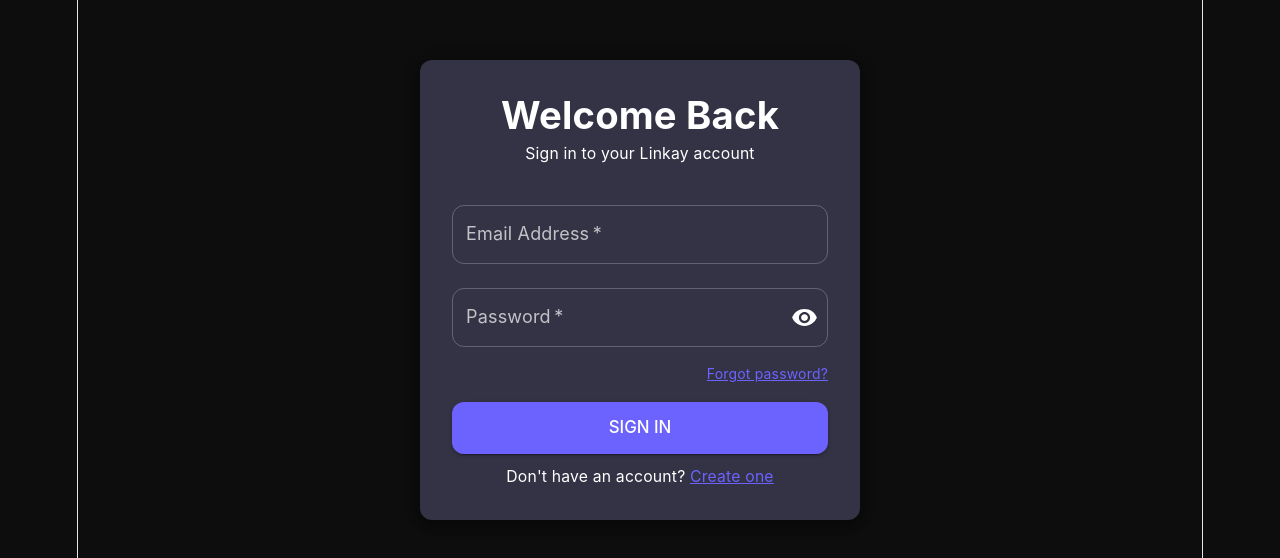
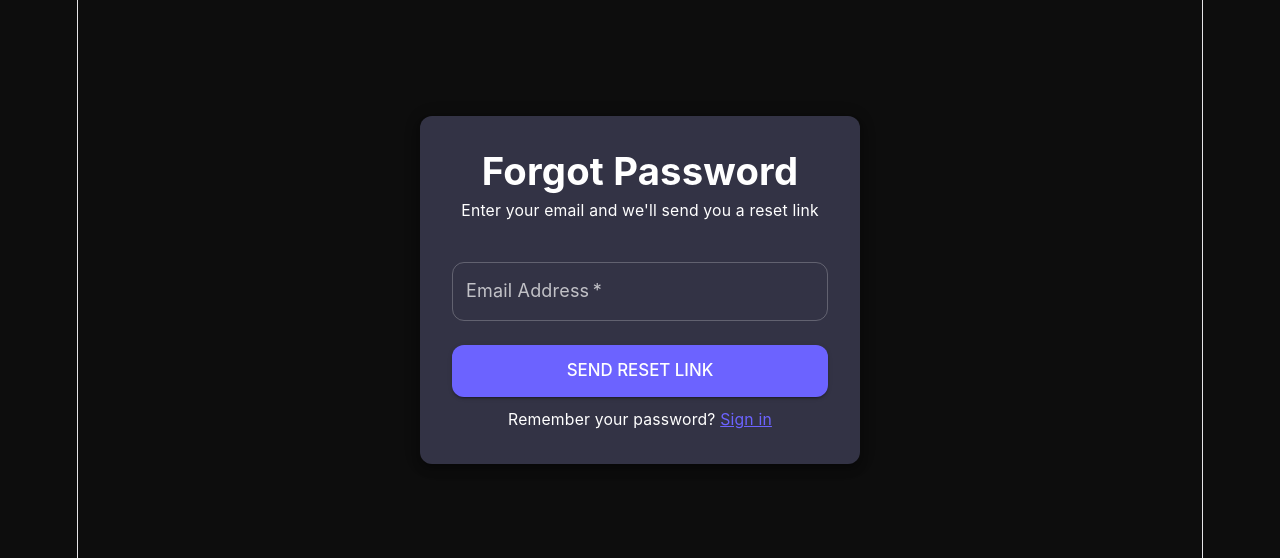
Before and after one commit to sridharjeyakumar/linkay-ui, a React (Vite) app: page /forgot-password in a window 1280 px wide. Before the commit this address led to /login. Shown: the part 110-668 px from the top of the page. Built offline with nearby package versions, Linux system fonts and the light colour scheme; no server answers.

Commit message:
implement the forgot password

```diff
--- /dev/null
+++ b/src/pages/auth/ForgotPasswordPage.tsx
@@ -0,0 +1,103 @@
+import { useState } from 'react';
+import {
+  Box, Button, TextField, Typography,
+  Alert, CircularProgress, Paper,
+} from '@mui/material';
+import { Link } from 'react-router-dom';
+import axiosInstance from '../../api/axiosInstance';
+
+export default function ForgotPasswordPage() {
+  const [email, setEmail] = useState('');
+  const [emailError, setEmailError] = useState('');
+  const [loading, setLoading] = useState(false);
+  const [error, setError] = useState('');
+  const [submitted, setSubmitted] = useState(false);
+
+  const validate = () => {
+    if (!email) { setEmailError('Email is required.'); return false; }
+    if (!/\S+@\S+\.\S+/.test(email)) { setEmailError('Enter a valid email.'); return false; }
+    return true;
+  };
+
+  const handleSubmit = async (e: React.FormEvent) => {
+    e.preventDefault();
+    if (!validate()) return;
+    setLoading(true);
+    setError('');
+    try {
+      await axiosInstance.post('/api/v1/auth/forgot-password', { email: email.trim() });
+      setSubmitted(true);
+    } catch (err: any) {
+      setError(err.response?.data?.message || 'Something went wrong. Please try again.');
+    } finally {
+      setLoading(false);
+    }
+  };
+
+  return (
+    <Box
+      sx={{
+        minHeight: '100vh',
+        display: 'flex',
+        alignItems: 'center',
+        justifyContent: 'center',
+        bgcolor: 'background.default',
+        px: 2,
+      }}
+    >
+      <Paper elevation={6} sx={{ p: 4, width: '100%', maxWidth: 440 }}>
+        <Typography variant="h4" sx={{ textAlign: 'center', mb: 0.5 }}>
+          Forgot Password
+        </Typography>
+        <Typography variant="body2" color="text.secondary" sx={{ textAlign: 'center', mb: 3 }}>
+          Enter your email and we'll send you a reset link
+        </Typography>
+
+        {error && <Alert severity="error" sx={{ mb: 2 }}>{error}</Alert>}
+
+        {submitted ? (
+          <>
+            <Alert severity="success" sx={{ mb: 3 }}>
+              If an account exists for <strong>{email}</strong>, a reset link has been sent. Check your inbox.
+            </Alert>
+            <Button variant="outlined" fullWidth component={Link} to="/login">
+              Back to Login
+            </Button>
+          </>
+        ) : (
+          <Box component="form" onSubmit={handleSubmit} noValidate>
+            <TextField
+              label="Email Address"
+              type="email"
+              value={email}
+              onChange={(e) => { setEmail(e.target.value); setEmailError(''); }}
+              error={!!emailError}
+              helperText={emailError}
+              fullWidth
+              required
+              margin="normal"
+            />
+
+            <Button
+              type="submit"
+              variant="contained"
+              fullWidth
+              size="large"
+              disabled={loading}
+              sx={{ mt: 2, mb: 1.5, py: 1.4 }}
+            >
+              {loading ? <CircularProgress size={24} color="inherit" /> : 'Send Reset Link'}
+            </Button>
+
+            <Typography variant="body2" sx={{ textAlign: 'center' }}>
+              Remember your password?{' '}
+              <Link to="/login" style={{ color: '#6C63FF' }}>
+                Sign in
+              </Link>
+            </Typography>
+          </Box>
+        )}
+      </Paper>
+    </Box>
+  );
+}
--- /dev/null
+++ b/src/pages/auth/ResetPasswordPage.tsx
@@ -0,0 +1,155 @@
+import { useState } from 'react';
+import {
+  Box, Button, TextField, Typography,
+  Alert, CircularProgress, Paper, InputAdornment, IconButton,
+} from '@mui/material';
+import { Visibility, VisibilityOff } from '@mui/icons-material';
+import { Link, useSearchParams, useNavigate } from 'react-router-dom';
+import axiosInstance from '../../api/axiosInstance';
+
+const PASSWORD_REGEX = /^(?=.*[a-z])(?=.*[A-Z])(?=.*\d)(?=.*[!@#$%^&*])/;
+
+export default function ResetPasswordPage() {
+  const [searchParams] = useSearchParams();
+  const token = searchParams.get('token');
+  const navigate = useNavigate();
+
+  const [form, setForm] = useState({ newPassword: '', confirmPassword: '' });
+  const [showPassword, setShowPassword] = useState(false);
+  const [fieldErrors, setFieldErrors] = useState<Record<string, string>>({});
+  const [loading, setLoading] = useState(false);
+  const [error, setError] = useState('');
+  const [success, setSuccess] = useState(false);
+
+  const validate = () => {
+    const errors: Record<string, string> = {};
+    if (form.newPassword.length < 8 || !PASSWORD_REGEX.test(form.newPassword))
+      errors.newPassword = 'Min 8 chars with uppercase, number & special character.';
+    if (form.newPassword !== form.confirmPassword)
+      errors.confirmPassword = 'Passwords do not match.';
+    setFieldErrors(errors);
+    return Object.keys(errors).length === 0;
+  };
+
+  const handleChange = (e: React.ChangeEvent<HTMLInputElement>) => {
+    setForm((prev) => ({ ...prev, [e.target.name]: e.target.value }));
+    setFieldErrors((prev) => ({ ...prev, [e.target.name]: '' }));
+  };
+
+  const handleSubmit = async (e: React.FormEvent) => {
+    e.preventDefault();
+    if (!validate()) return;
+    setLoading(true);
+    setError('');
+    try {
+      await axiosInstance.post('/api/v1/auth/reset-password', {
+        token,
+        newPassword: form.newPassword,
+      });
+      setSuccess(true);
+      setTimeout(() => navigate('/login'), 3000);
+    } catch (err: any) {
+      setError(err.response?.data?.message || 'Reset failed. The link may have expired.');
+    } finally {
+      setLoading(false);
+    }
+  };
+
+  if (!token) {
+    return (
+      <Box sx={{ minHeight: '100vh', display: 'flex', alignItems: 'center', justifyContent: 'center', bgcolor: 'background.default', px: 2 }}>
+        <Paper elevation={6} sx={{ p: 4, width: '100%', maxWidth: 440, textAlign: 'center' }}>
+          <Alert severity="error" sx={{ mb: 2 }}>Invalid reset link.</Alert>
+          <Button variant="outlined" fullWidth component={Link} to="/forgot-password">
+            Request New Link
+          </Button>
+        </Paper>
+      </Box>
+    );
+  }
+
+  return (
+    <Box
+      sx={{
+        minHeight: '100vh',
+        display: 'flex',
+        alignItems: 'center',
+        justifyContent: 'center',
+        bgcolor: 'background.default',
+        px: 2,
+      }}
+    >
+      <Paper elevation={6} sx={{ p: 4, width: '100%', maxWidth: 440 }}>
+        <Typography variant="h4" sx={{ textAlign: 'center', mb: 0.5 }}>
+          Reset Password
+        </Typography>
+        <Typography variant="body2" color="text.secondary" sx={{ textAlign: 'center', mb: 3 }}>
+          Enter your new password below
+        </Typography>
+
+        {error && <Alert severity="error" sx={{ mb: 2 }}>{error}</Alert>}
+
+        {success ? (
+          <>
+            <Alert severity="success" sx={{ mb: 2 }}>
+              Password reset successful! Redirecting to login...
+            </Alert>
+            <Button variant="contained" fullWidth component={Link} to="/login">
+              Go to Login
+            </Button>
+          </>
+        ) : (
+          <Box component="form" onSubmit={handleSubmit} noValidate>
+            <TextField
+              label="New Password"
+              name="newPassword"
+              type={showPassword ? 'text' : 'password'}
+              value={form.newPassword}
+              onChange={handleChange}
+              error={!!fieldErrors.newPassword}
+              helperText={fieldErrors.newPassword || 'Min 8 chars, uppercase, number & special char'}
+              fullWidth
+              required
+              margin="normal"
+              slotProps={{
+                input: {
+                  endAdornment: (
+                    <InputAdornment position="end">
+                      <IconButton onClick={() => setShowPassword((v) => !v)} edge="end">
+                        {showPassword ? <VisibilityOff /> : <Visibility />}
+                      </IconButton>
+                    </InputAdornment>
+                  ),
+                },
+              }}
+            />
+
+            <TextField
+              label="Confirm New Password"
+              name="confirmPassword"
+              type="password"
+              value={form.confirmPassword}
+              onChange={handleChange}
+              error={!!fieldErrors.confirmPassword}
+              helperText={fieldErrors.confirmPassword}
+              fullWidth
+              required
+              margin="normal"
+            />
+
+            <Button
+              type="submit"
+              variant="contained"
+              fullWidth
+              size="large"
+              disabled={loading}
+              sx={{ mt: 2, mb: 1.5, py: 1.4 }}
+            >
+              {loading ? <CircularProgress size={24} color="inherit" /> : 'Reset Password'}
+            </Button>
+          </Box>
+        )}
+      </Paper>
+    </Box>
+  );
+}
--- a/src/routes/AppRoutes.tsx
+++ b/src/routes/AppRoutes.tsx
@@ -1,7 +1,9 @@
 import { Routes, Route, Navigate } from 'react-router-dom';
 import RegisterPage from '../pages/auth/RegisterPage';
+import LoginPage from '../pages/auth/LoginPage';
 import VerifyEmailPage from '../pages/auth/VerifyEmailPage';
-import LoginPage from '../pages/auth/LoginPage';
+import ForgotPasswordPage from '../pages/auth/ForgotPasswordPage';
+import ResetPasswordPage from '../pages/auth/ResetPasswordPage';
 import DashboardPage from '../pages/DashboardPage';
 import ProtectedRoute from '../components/ProtectedRoute';
 
@@ -11,6 +13,8 @@
       <Route path="/register" element={<RegisterPage />} />
       <Route path="/login" element={<LoginPage />} />
       <Route path="/auth/verify-email" element={<VerifyEmailPage />} />
+      <Route path="/forgot-password" element={<ForgotPasswordPage />} />
+      <Route path="/auth/reset-password" element={<ResetPasswordPage />} />
       <Route element={<ProtectedRoute />}>
         <Route path="/dashboard" element={<DashboardPage />} />
       </Route>
```
